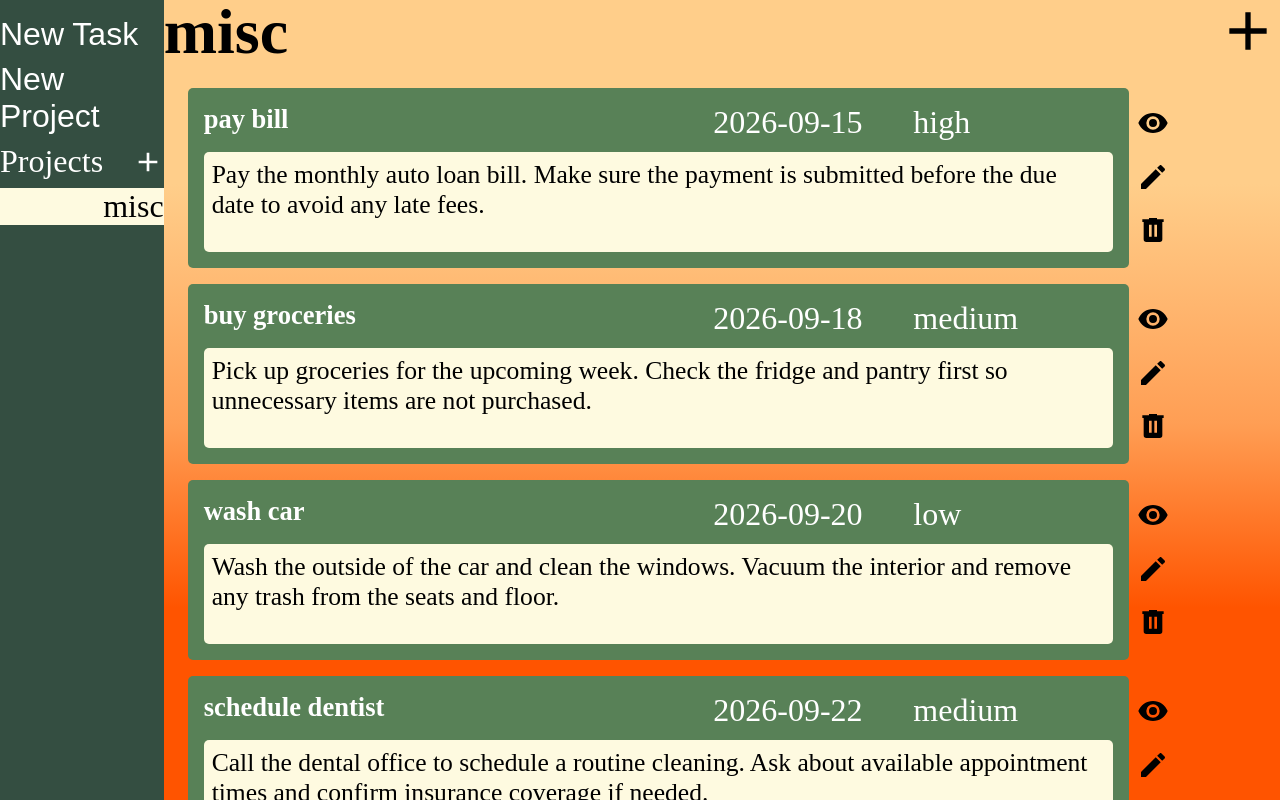
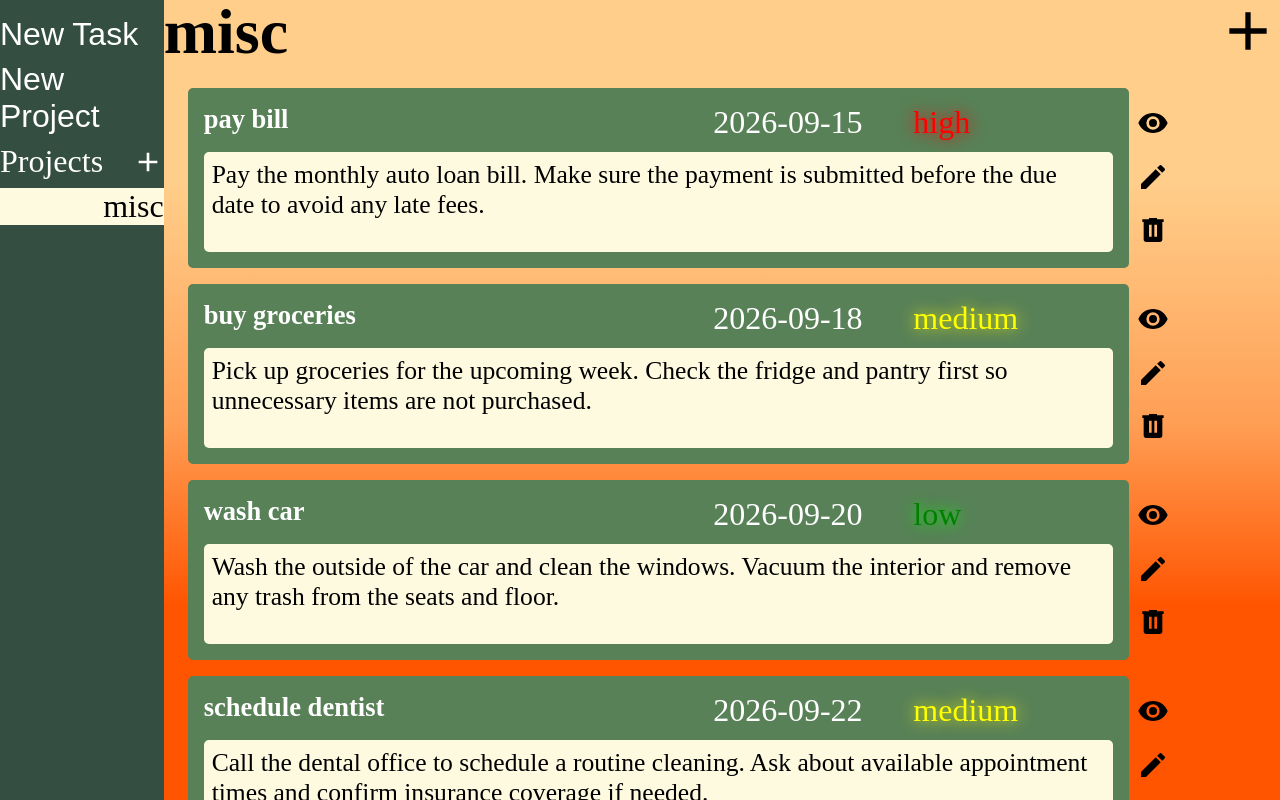
Before and after one commit to taimankj/todo-list, a website built with webpack: page src/template.html in a window 1280 px wide. Built offline with nearby package versions, Linux system fonts and the light colour scheme.

Commit message:
styled priority

```diff
--- a/src/scripts/dom-rendering.js
+++ b/src/scripts/dom-rendering.js
@@ -21,7 +21,10 @@ function renderProject(project) {
     taskInfoContainer.className = "task-info";
     taskTitleContainer.className = "task-title";
     dateContainer.className = "task-date";
-    priorityContainer.className = "task-priority";
+    priorityContainer.classList.add(
+      "task-priority",
+      `priority-${task.priority}`,
+    );
     descriptionContainer.className = "task-description";
 
     taskTitleContainer.innerText = task.title;
--- a/src/task-card-styles.css
+++ b/src/task-card-styles.css
@@ -45,6 +45,21 @@
   grid-area: task-priority;
 }
 
+.priority-high {
+  color: red;
+  text-shadow: rgba(255, 0, 0, 1) 0px 0px 16px;
+}
+
+.priority-medium {
+  color: yellow;
+  text-shadow: rgb(255, 255, 0) 0px 0px 16px;
+}
+
+.priority-low {
+  color: green;
+  text-shadow: rgb(0, 255, 0) 0px 0px 16px;
+}
+
 .task-description {
   grid-area: task-description;
   background-color: #fefae0;
```
